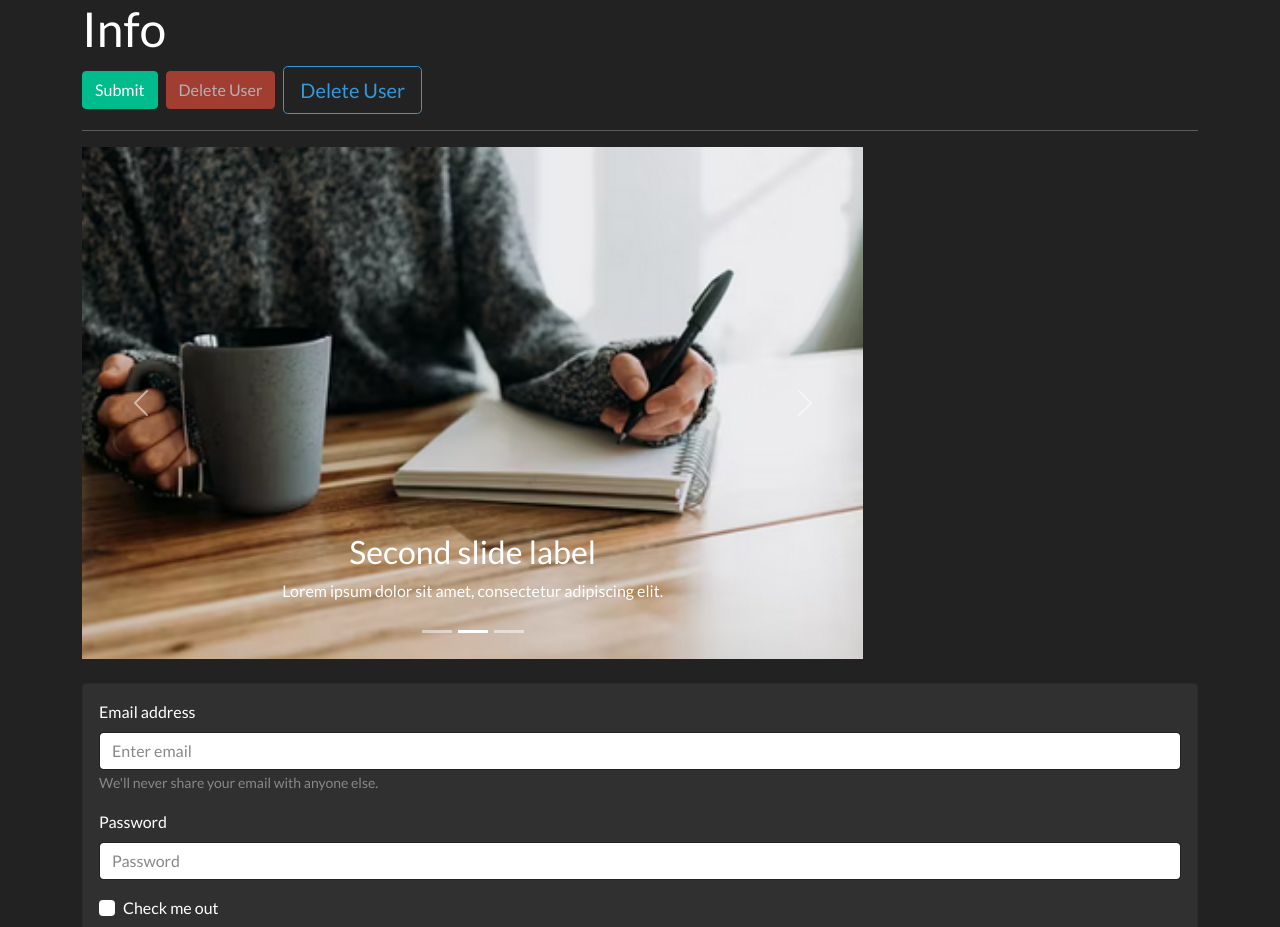
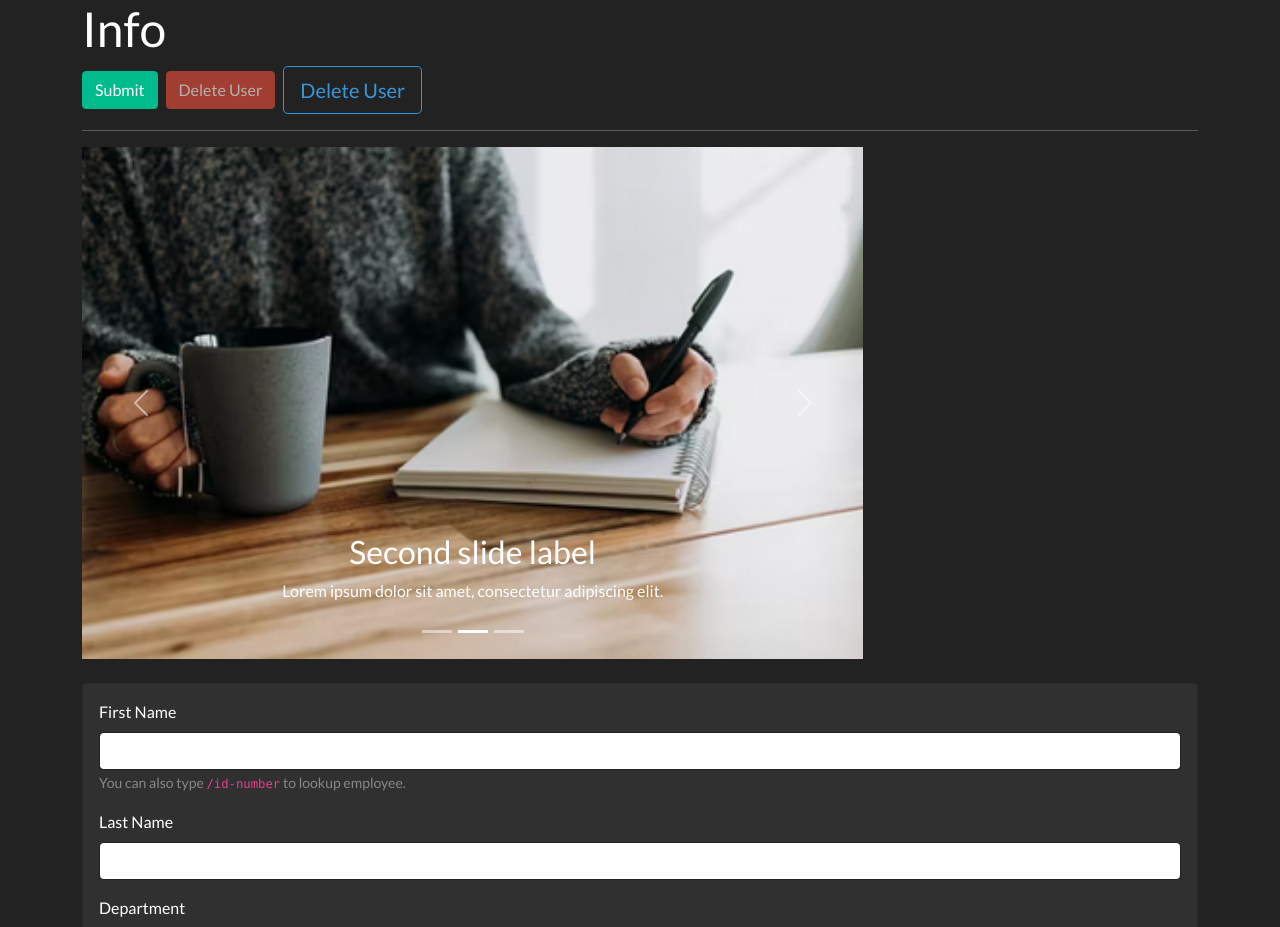
Before and after one commit to edwardtanguay/live-coding-react-bootstrap-etc, a React (Vite) app: page / in a window 1280 px wide. Shown: the top 927 px of the page. Built offline with nearby package versions, Linux system fonts and the light colour scheme.

Commit message:
form has correct fields

```diff
--- a/src/components/InfoForm.jsx
+++ b/src/components/InfoForm.jsx
@@ -5,20 +5,21 @@ export const InfoForm = () => {
 		<Card className="mt-4">
 			<Card.Body>
 				<Form>
-					<Form.Group className="mb-3" controlId="formBasicEmail">
-						<Form.Label>Email address</Form.Label>
-						<Form.Control type="email" placeholder="Enter email" />
+					<Form.Group className="mb-3">
+						<Form.Label>First Name</Form.Label>
+						<Form.Control type="text" />
 						<Form.Text className="text-muted">
-							We'll never share your email with anyone else.
+							You can also type <code>/id-number</code> to lookup employee.
 						</Form.Text>
 					</Form.Group>
+					<Form.Group className="mb-3">
+						<Form.Label>Last Name</Form.Label>
+						<Form.Control type="text" />
+					</Form.Group>
 
-					<Form.Group className="mb-3" controlId="formBasicPassword">
-						<Form.Label>Password</Form.Label>
-						<Form.Control type="password" placeholder="Password" />
-					</Form.Group>
-					<Form.Group className="mb-3" controlId="formBasicCheckbox">
-						<Form.Check type="checkbox" label="Check me out" />
+					<Form.Group className="mb-3">
+						<Form.Label>Department</Form.Label>
+						<Form.Control type="text" />
 					</Form.Group>
 					<Button variant="primary" type="submit">
 						Submit
```
